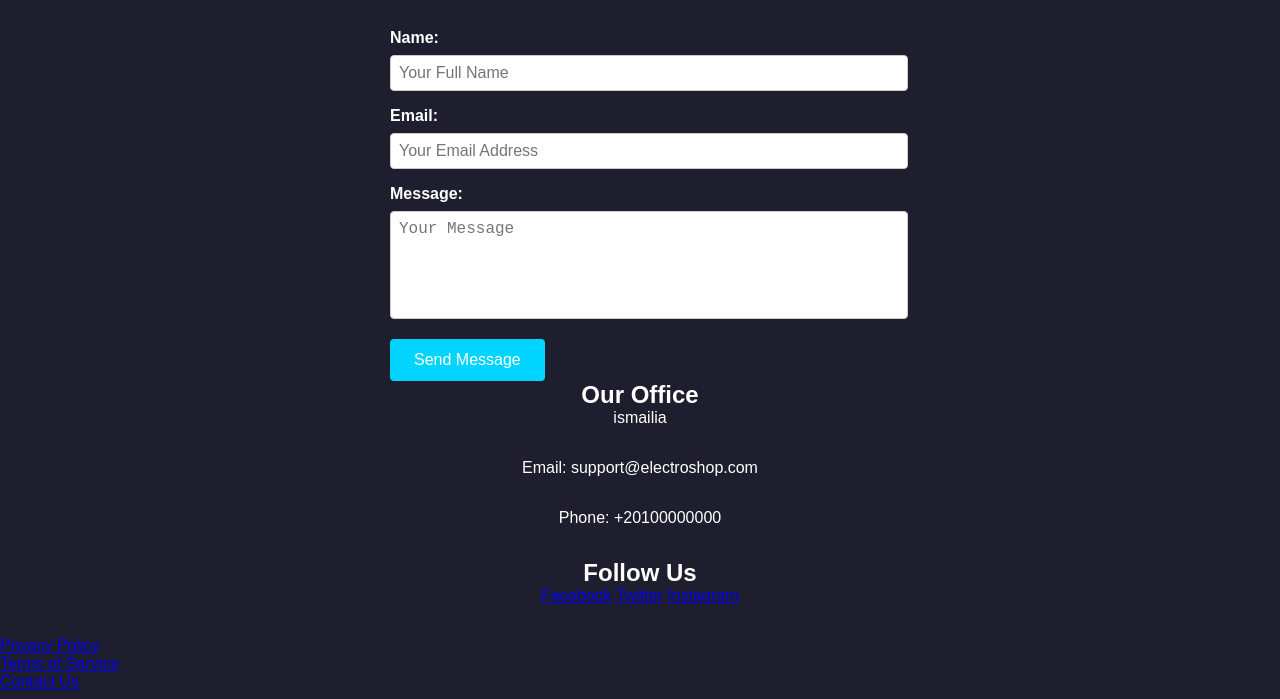
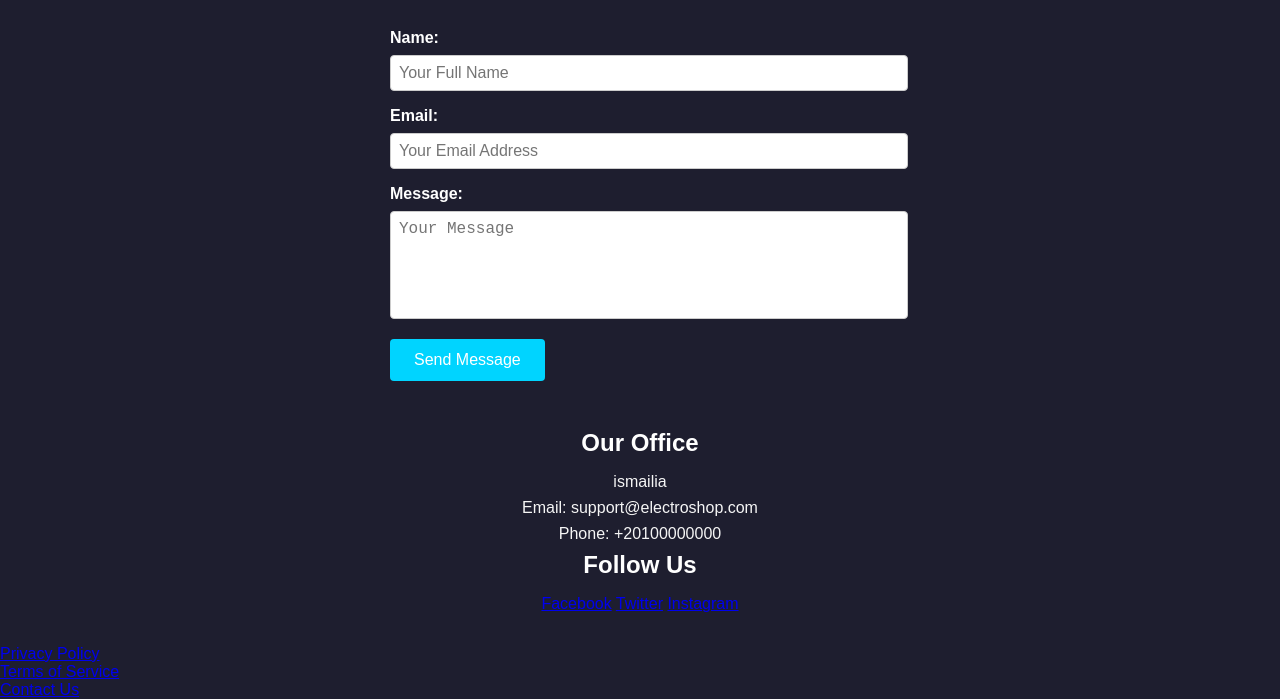
Before and after one commit to shxlaby/ecommercewebsite, a plain HTML site: page contact.html in a window 1280 px wide. Shown: the part 176-875 px from the top of the page. Drawn offline with Linux system fonts and the light colour scheme; files that its build step writes are made by us from their sources; a script that the page names is missing.

Commit message:
add Contact Details

```diff
--- a/contact.css
+++ b/contact.css
@@ -119,3 +119,20 @@ body {
     font-size: 20px;
     font-weight: bold;
 }
+
+/* Contact Details */
+.contact-details {
+    margin-top: 48px;
+}
+
+.contact-details h2 {
+    font-size: 24px;
+    color: white;
+    margin-bottom: 16px;
+}
+
+.contact-details p {
+    font-size: 16px;
+    color: whitesmoke;
+    margin: 8px;
+}
```
